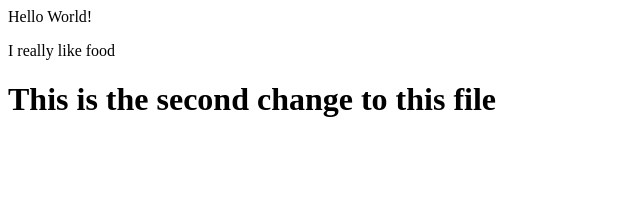
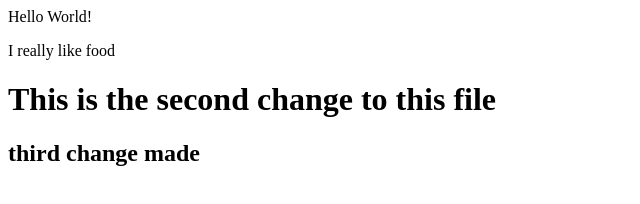
Before and after one commit to FernandoAdames/Demo, a plain HTML site: page index.html in a window 1280 px wide. Shown: the whole page, without its empty margins (0-640 px from the left). Drawn offline with Linux system fonts and the light colour scheme.

Commit message:
added h2 header

```diff
--- a/index.html
+++ b/index.html
@@ -3,3 +3,5 @@
 <p>I really like food</p>
 
 <h1>This is the second change to this file</h1>
+
+<h2>third change made</h2>
```
